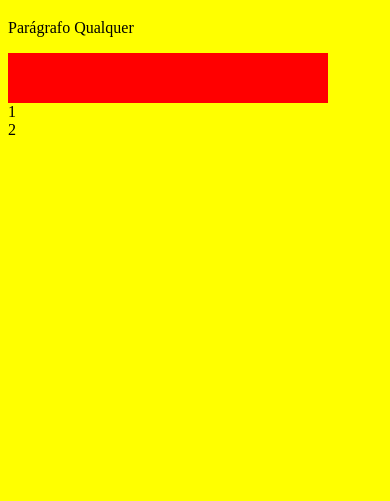
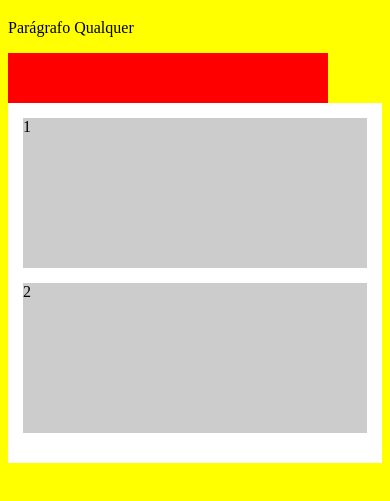
Before and after one commit to edward-mn/learn-web-development, a plain HTML site: page udemy/curso-web-design-html-css-e-javascript/34_media-queries.html in a window 390 px wide. Shown: the part 61-562 px from the top of the page. Drawn offline with Linux system fonts and the light colour scheme.

Commit message:
Updating my progress in the course
Class number: 96 Media Queries 2/3 - Done

```diff
--- a/udemy/curso-web-design-html-css-e-javascript/34_media-queries.html
+++ b/udemy/curso-web-design-html-css-e-javascript/34_media-queries.html
@@ -22,9 +22,35 @@
             height: 50px;
           }
 
+          .container{
+            background: white;
+            padding: 15px;
+          }
+
+          .container div{
+            background: #ccc;
+            margin-bottom: 15px;
+            height: 150px;
+          }
+
+          .clearfix::after{ /* Utilizando uma classe com formatação Float */
+            content: "";
+            display: block;
+            clear: both;
+          }
+
           @media screen and (min-width: 800px){
             body{
               background: tomato;
+            }
+
+            .container div{
+              width: 48%;
+              float: left;
+              margin: 1%;
+              /* Outra maneira
+              margin: 15px;
+              width: calc(50% - 30px); - Utilizamos 30px pois é 15px de cada lado */
             }
           }
 
@@ -37,7 +63,7 @@
 
       <div class="teste"></div>
 
-      <div class="container">
+      <div class="container clearfix">
         <div> 1 </div>
         <div> 2 </div>
       </div>
```
